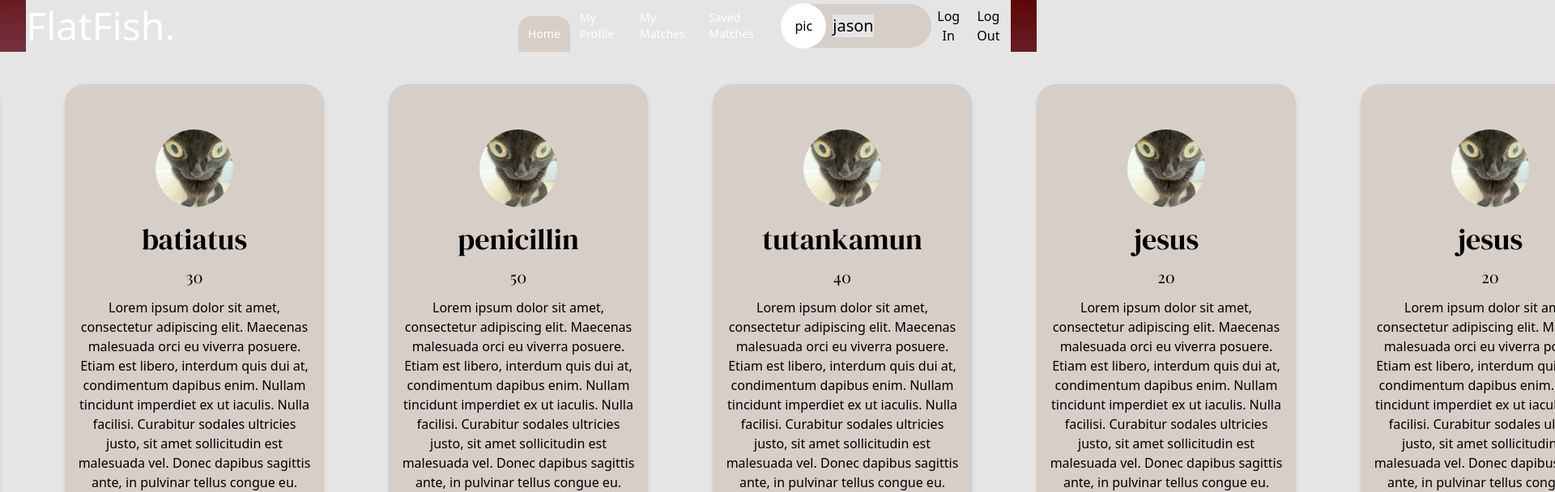
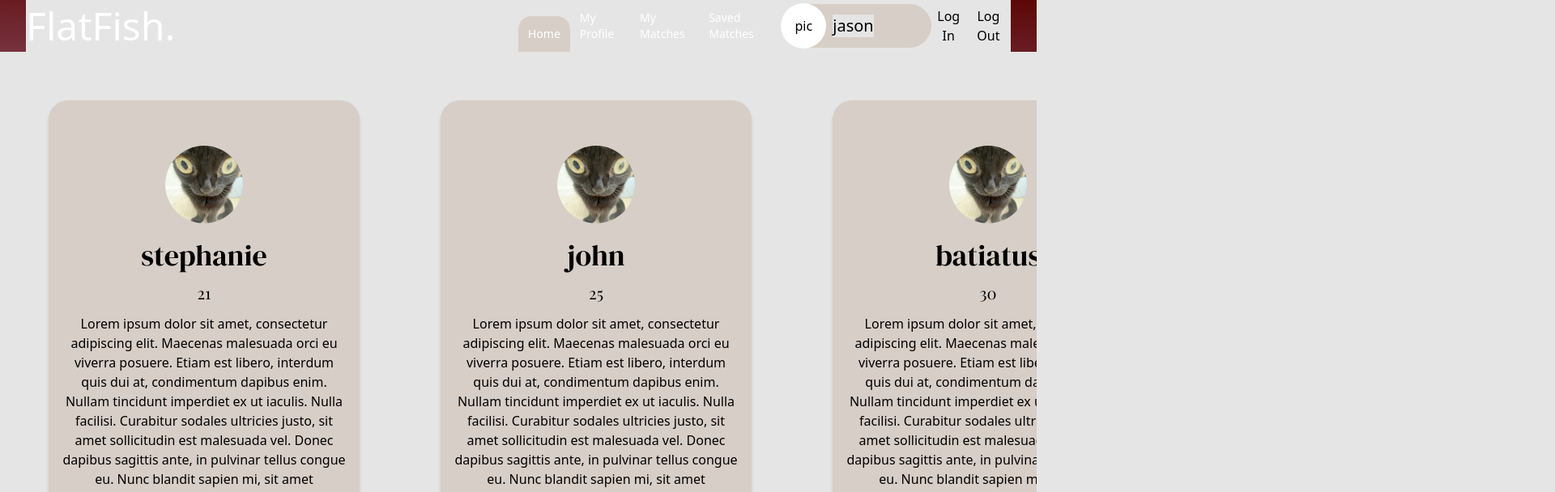
Before and after one commit to LuShuhong/Flatfish-Flatmate-Searching, a React (Create React App) app in the folder ui/: page /saved in a window 1280 px wide. Shown: the top 608 px of the page at 81% size, 1920 px wide, since content can reach past the window. Built offline with nearby package versions, Linux system fonts and the light colour scheme; a web font is replaced by a local one.

Commit message:
the scroll works

```diff
--- a/ui/src/components/Cards/Cards.tsx
+++ b/ui/src/components/Cards/Cards.tsx
@@ -12,7 +12,7 @@ interface Props {
 }
 export const Cards: React.FC<Props> = ({ name, age }) => {
   return (
-    <div className="flex justify-start flex-col card-ctn bg-light-tan rounded-3xl h-5/6 w-1/4 m-10 p-4 shadow-md min-w-80">
+    <div className="flex justify-start flex-col bg-light-tan rounded-3xl h-5/6 w-1/4 m-10 p-4 shadow-md min-w-96">
       <div className="text-center bg-light-tan mt-10">
         <img
           src={person}
--- a/ui/src/pages/Saved/Saved.css
+++ b/ui/src/pages/Saved/Saved.css
@@ -9,85 +9,25 @@ html,
 body {
   width: 100vw;
   height: 100vh;
-  /* overflow: hidden; */
 }
 
-.nav {
-  position: fixed;
-  width: 100%;
+.card-ctn {
   display: flex;
-  justify-content: space-between;
-  padding: 20px;
-  font-family: "Bree Serif";
-  font-size: 15px;
-  text-transform: uppercase;
-  opacity: 0.4;
+  flex-wrap: nowrap; /* Prevent cards from wrapping to the next line */
+  overflow-x: auto; /* Enable horizontal scroll */
+  gap: 20px; /* Gap between cards */
+  padding: 20px; /* Optional padding for better spacing */
+  max-width: 100%;
+  max-height: 100vh;
+  scroll-snap-type: x mandatory;
 }
 
-.nav > div {
-  display: flex;
-  gap: 50px;
+.card-ctn::-webkit-scrollbar {
+  display: none; /* Hide the scrollbar */
 }
 
-.slider {
-  width: 100%;
-  height: 100%;
-  overflow-x: hidden; /* Change overflow property */
+.card {
+  flex: 0 0 calc(33.333% - 20px); /* Set the width of each card */
+  min-width: 250px; /* Set the minimum width of each card */
+  scroll-snap-align: start;
 }
-
-.slider-wrapper {
-  width: max-content;
-  padding: 0 150px;
-  height: 100%;
-  /* display: flex; */
-  align-items: center;
-  gap: 100px;
-}
-
-.slide {
-  width: 500px;
-  height: 500px;
-  background: gray;
-}
-
-img {
-  width: 100%;
-  height: 100%;
-  object-fit: cover;
-}
-
-.marker-wrapper {
-  position: absolute;
-  top: 0;
-  left: 0;
-  width: max-content;
-  height: 100vh;
-}
-
-.marker {
-  position: relative;
-  width: 2px;
-  height: 100%;
-  background: #000;
-}
-
-.marker:after {
-  position: absolute;
-  content: "";
-  display: block;
-  top: 50px;
-  left: -20px;
-  width: 40px;
-  height: 40px;
-  background-color: #fff;
-  border: 2px solid #000;
-  border-radius: 100%;
-}
-
-.active-slide {
-  position: absolute;
-  top: 60px;
-  left: 40px;
-  font-family: "Bree Serif";
-  font-size: 15px;
-}
--- a/ui/src/pages/Saved/Saved.tsx
+++ b/ui/src/pages/Saved/Saved.tsx
@@ -1,253 +1,14 @@
-// import React from "react";
-// import data from "../../data.json"; // Import data from JSON file
-// import { Person } from "../../util/person";
-
-import { Cards } from "../../components/Cards/Cards";
-
-// export const Saved: React.FC = () => {
-//   return (
-//     <>
-//       <div className="card-ctn flex h-full overflow-x-auto">
-//         {data.map((savedPerson: Person, index: number) => (
-//           <div
-//             key={index}
-//             className="card w-64 border bg-white rounded-lg shadow-md mx-2"
-//           >
-//             <p>age: {savedPerson.age}</p>
-//             <p>job title: {savedPerson.job_title}</p>
-//             <p>instagram: {savedPerson.instagram}</p>
-//           </div>
-//         ))}
-//       </div>
-//     </>
-//   );
-// };
-
-// export default Saved;
-
-// import React from "react";
-// import { useEffect, useRef, useState } from "react";
-// import { gsap } from "gsap";
-
-// import image1 from "../../img/mainBackground1.jpeg";
-// import image2 from "../../img/mainBackground2.jpeg";
-// import image3 from "../../img/mainBackground3.webp";
-// import image4 from "../../img/mainBackground4.jpeg";
-// import image5 from "../../img/personimg.jpeg";
-// import "../Saved/Saved.css";
-
-// export const Saved: React.FC = () => {
-//   const sliderRef = useRef<HTMLDivElement>(null);
-//   const sliderWrapperRef = useRef<HTMLDivElement>(null);
-//   const markerWrapperRef = useRef<HTMLDivElement>(null);
-//   const activeSlideRef = useRef<HTMLDivElement>(null);
-
-//   const [target, setTarget] = useState(0);
-//   const [current, setCurrent] = useState(0);
-//   const [maxScroll, setMaxScroll] = useState(0);
-//   const ease = 0.075;
-
-//   const lerp = (start: number, end: number, factor: number): number => {
-//     return start + (end - start * factor);
-//   };
-
-//   const updateActiveSliderNumber = (
-//     markerMove: number,
-//     markerMaxMove: number
-//   ) => {
-//     const partWidth = markerMaxMove / 10;
-//     let currentPart = Math.round(markerMove - 70) / partWidth + 1;
-//     currentPart = Math.min(10, currentPart);
-//     if (activeSlideRef.current) {
-//       activeSlideRef.current.textContent = `${currentPart}/10`;
-//     }
-//   };
-
-//   const update = () => {
-//     setCurrent((prevCurrent) => lerp(prevCurrent, target, ease));
-//     gsap.set(sliderWrapperRef.current, {
-//       x: -current,
-//     });
-
-//     let moveRatio = current / maxScroll;
-//     let markerMaxMove =
-//       window.innerWidth - markerWrapperRef.current!.offsetWidth - 170;
-//     let markerMove = 70 + moveRatio * markerMaxMove;
-//     gsap.set(markerWrapperRef.current, {
-//       x: markerMove,
-//     });
-
-//     updateActiveSliderNumber(markerMove, markerMaxMove);
-//     requestAnimationFrame(update);
-//   };
-
-//   useEffect(() => {
-//     if (sliderWrapperRef.current && sliderRef.current) {
-//       setMaxScroll(
-//         sliderWrapperRef.current.offsetWidth - sliderRef.current.offsetWidth
-//       );
-//     }
-//     update();
-//   }, []);
-
-//   useEffect(() => {
-//     const resizeHandler = () => {
-//       if (sliderWrapperRef.current) {
-//         setMaxScroll(sliderWrapperRef.current.offsetWidth - window.innerWidth);
-//       }
-//     };
-//     window.addEventListener("resize", resizeHandler);
-//     return () => {
-//       window.removeEventListener("resize", resizeHandler);
-//     };
-//   }, []);
-
-//   useEffect(() => {
-//     const wheelHandler = (e: WheelEvent) => {
-//       setTarget((prevTarget) =>
-//         Math.min(maxScroll, Math.max(0, prevTarget + e.deltaY))
-//       );
-//     };
-//     window.addEventListener("wheel", wheelHandler);
-//     return () => {
-//       window.removeEventListener("wheel", wheelHandler);
-//     };
-//   }, [maxScroll]);
-
-//   return (
-//     <>
-//       <div className="nav">
-//         <div>
-//           <div>Codegrid</div>
-//           <div>One block at a time</div>
-//         </div>
-//         <div>est 2024</div>
-//       </div>
-//       <div className="marker-wrapper" ref={markerWrapperRef}>
-//         <div className="marker">
-//           <div className="grab"></div>
-//         </div>
-//         <div className="active-slide" ref={activeSlideRef}>
-//           1/10
-//         </div>
-//       </div>
-//       <div className="slider" ref={sliderRef}>
-//         <div className="slider-wrapper" ref={sliderWrapperRef}>
-//           <div className="slide">
-//             <img src={image1} alt="first image" />
-//           </div>
-//           <div className="slide">
-//             <img src={image2} alt="second image" />
-//           </div>
-//           <div className="slide">
-//             <img src={image3} alt="third image" />
-//           </div>
-//           <div className="slide">
-//             <img src={image4} alt="fourth image" />
-//           </div>
-//           <div className="slide">
-//             <img src={image5} alt="fifth image" />
-//           </div>
-//         </div>
-//       </div>
-//     </>
-//   );
-// };
-
-// import React, { useEffect, useRef, useState } from "react";
-// import { gsap } from "gsap";
-// import { ScrollTrigger } from "gsap/dist/ScrollTrigger";
-// import image1 from "../../img/mainBackground1.jpeg";
-// import image2 from "../../img/mainBackground2.jpeg";
-// import image3 from "../../img/mainBackground3.webp";
-// import image4 from "../../img/mainBackground4.jpeg";
-// import image5 from "../../img/personimg.jpeg";
-// import image6 from "../../img/O-O.jpeg";
-// import image7 from "../../img/cat.jpeg";
-// import image8 from "../../img/funcat.jpeg";
-// import image9 from "../../img/jell.jpeg";
-// import image10 from "../../img/wetcat.jpeg";
-// import "../Saved/Saved.css";
-// gsap.registerPlugin(ScrollTrigger);
-// export const Saved: React.FC = () => {
-//   const main = useRef<any>();
-
-//   useEffect(() => {
-//     const slides = gsap.utils.toArray<any>(".slide");
-//     slides.forEach((slide) => {
-//       gsap.to(slide, {
-//         x: 150,
-//         scrollTrigger: {
-//           trigger: slide,
-//           start: "top top",
-//           end: "bottom 90%",
-//           scrub: true,
-//           markers: true,
-//         },
-//       });
-//     });
-//   }, []); // Run only once after the component mounts
-
-//   return (
-//     <>
-//       <div className="nav">
-//         <div>
-//           <div>Codegrid</div>
-//           <div>One block at a time</div>
-//         </div>
-//         <div>est 2024</div>
-//       </div>
-//       {/* <div className="marker-wrapper">
-//         <div className="marker">
-//           <div className="grab"></div>
-//         </div>
-//         <div className="active-slide">1/10</div>
-//       </div> */}
-//       <div className="slider">
-//         <div className="slider-wrapper flex-center column">
-//           <div className="slide">
-//             <img src={image1} alt="first image" />
-//           </div>
-//           <div className="slide">
-//             <img src={image2} alt="second image" />
-//           </div>
-//           <div className="slide">
-//             <img src={image3} alt="third image" />
-//           </div>
-//           {/* <div className="slide">
-//             <img src={image4} alt="fourth image" />
-//           </div>
-//           <div className="slide">
-//             <img src={image5} alt="fifth image" />
-//           </div>
-//           <div className="slide">
-//             <img src={image6} alt="fifth image" />
-//           </div>
-//           <div className="slide">
-//             <img src={image7} alt="fifth image" />
-//           </div>
-//           <div className="slide">
-//             <img src={image8} alt="fifth image" />
-//           </div>
-//           <div className="slide">
-//             <img src={image9} alt="fifth image" />
-//           </div>
-//           <div className="slide">
-//             <img src={image10} alt="fifth image" /> */}
-//           {/* </div> */}
-//         </div>
-//       </div>
-//     </>
-//   );
-// };
 import "../Saved/Saved.css";
 import data from "../../data.json";
 import { Profile } from "../../util/interfaces/Profile";
+import { Cards } from "../../components/Cards/Cards";
 
 export const Saved: React.FC = () => {
   return (
+    <>
+      <div className="card-ctn ">
+        {data.map((savedPerson: Profile, index: number) => (
           <div className="flex justify-center align-center h-full w-full">
-      {data.map((savedPerson: Profile, index: number) => (
             <Cards
               userId={savedPerson.userId}
               name={savedPerson.name}
@@ -258,7 +19,9 @@ export const Saved: React.FC = () => {
               userGender={savedPerson.userGender}
               userInsta={savedPerson.userInsta}
             />
+          </div>
         ))}
       </div>
+    </>
   );
 };
```
Lines whose indentation alone changed are shown as unchanged.
